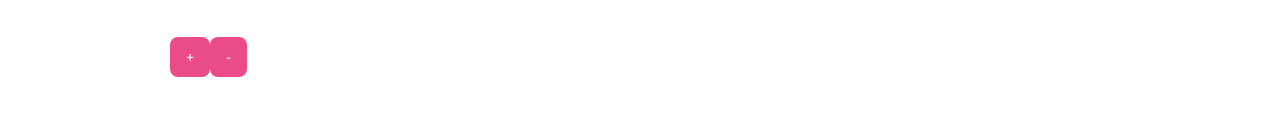
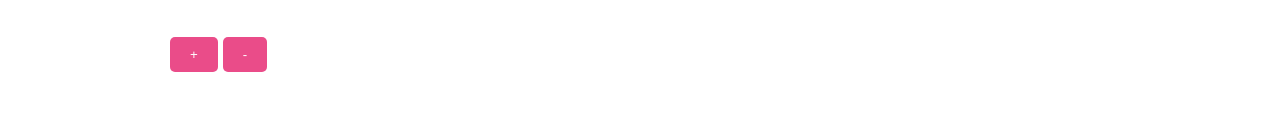
Before and after one commit to whiteRabbitVi/cats_blocks_game, a plain HTML site: page index.html in a window 1280 px wide. Shown: the part 966-1082 px from the top of the page. Drawn offline with nearby package versions, Linux system fonts and the light colour scheme.

Commit message:
Update style.css

```diff
--- a/css/style.css
+++ b/css/style.css
@@ -144,37 +144,21 @@ body {
 }
 
 h1 {
-  font-family:SpaceGrotesk-Light;
+	font-family: "Nunito";
 	color:#fff;
 	line-height: 1.2;
-        font-weight: 500;
-        font-size: 64px;
-        margin-bottom: 40px;
+	font-weight: 500;
+	font-size: 64px;
+	margin-bottom: 40px;
 }
 
 .custom-button {
-    background-color: #EA4C89;
-  border-radius: 8px;
-  border-style: none;
-  box-sizing: border-box;
-  color: #FFFFFF;
-  cursor: pointer;
-  display: inline-block;
-  font-family: "Haas Grot Text R Web", "Helvetica Neue", Helvetica, Arial, sans-serif;
-  font-size: 14px;
-  font-weight: 500;
-  height: 40px;
-  line-height: 20px;
-  list-style: none;
-  margin: 0;
-  outline: none;
-  padding: 10px 16px;
-  position: relative;
-  text-align: center;
-  text-decoration: none;
-  transition: color 100ms;
-  vertical-align: baseline;
-  user-select: none;
-  -webkit-user-select: none;
-  touch-action: manipulation;
+	background-color: #EA4C89;
+	border: none;
+	border-radius: 5px;
+	color: white;
+	padding: 10px 20px;
+	text-align: center;
+	display: inline-block;
+	margin-right: 5px;
 }
```
